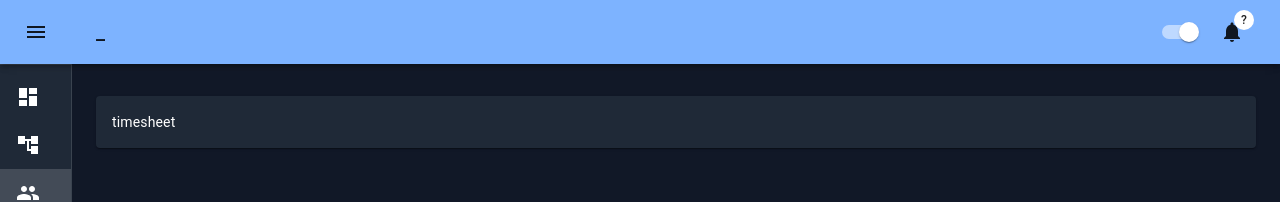
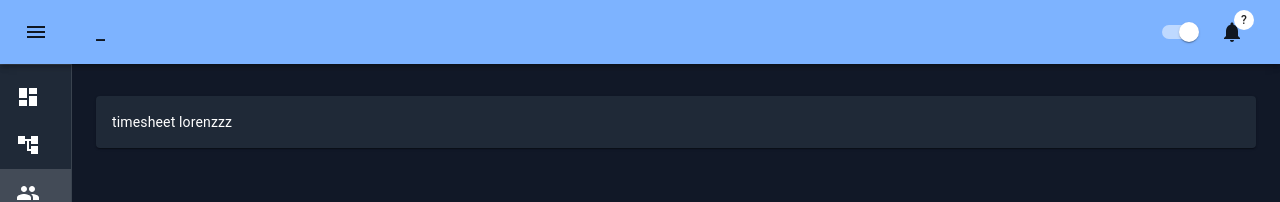
Before and after one commit to salvatorelaspata/cube-task, a React (Create React App) app: page /timesheet in a window 1280 px wide. Shown: the top 202 px of the page. Built offline with nearby package versions, Linux system fonts and the light colour scheme.

Commit message:
cambio titolo

```diff
--- a/src/pages/Timesheet.tsx
+++ b/src/pages/Timesheet.tsx
@@ -9,7 +9,7 @@ const Timesheet: React.FC = () => {
    return (
       <StandardContainer>
          <Grid item xs={12} md={12} lg={12}>
-            <Paper className={clsx(classes.paper)}>timesheet</Paper>
+            <Paper className={clsx(classes.paper)}>timesheet lorenzzz</Paper>
          </Grid>
       </StandardContainer>
    );
```
